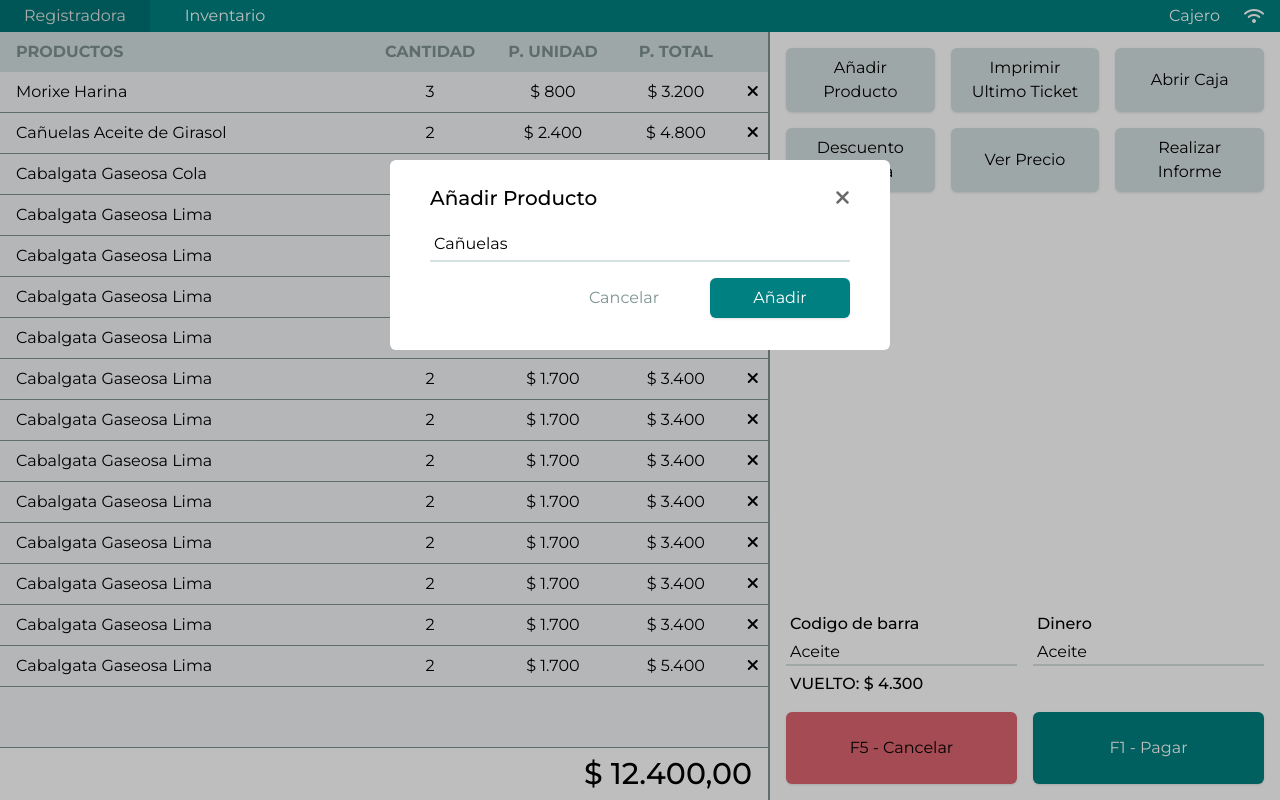
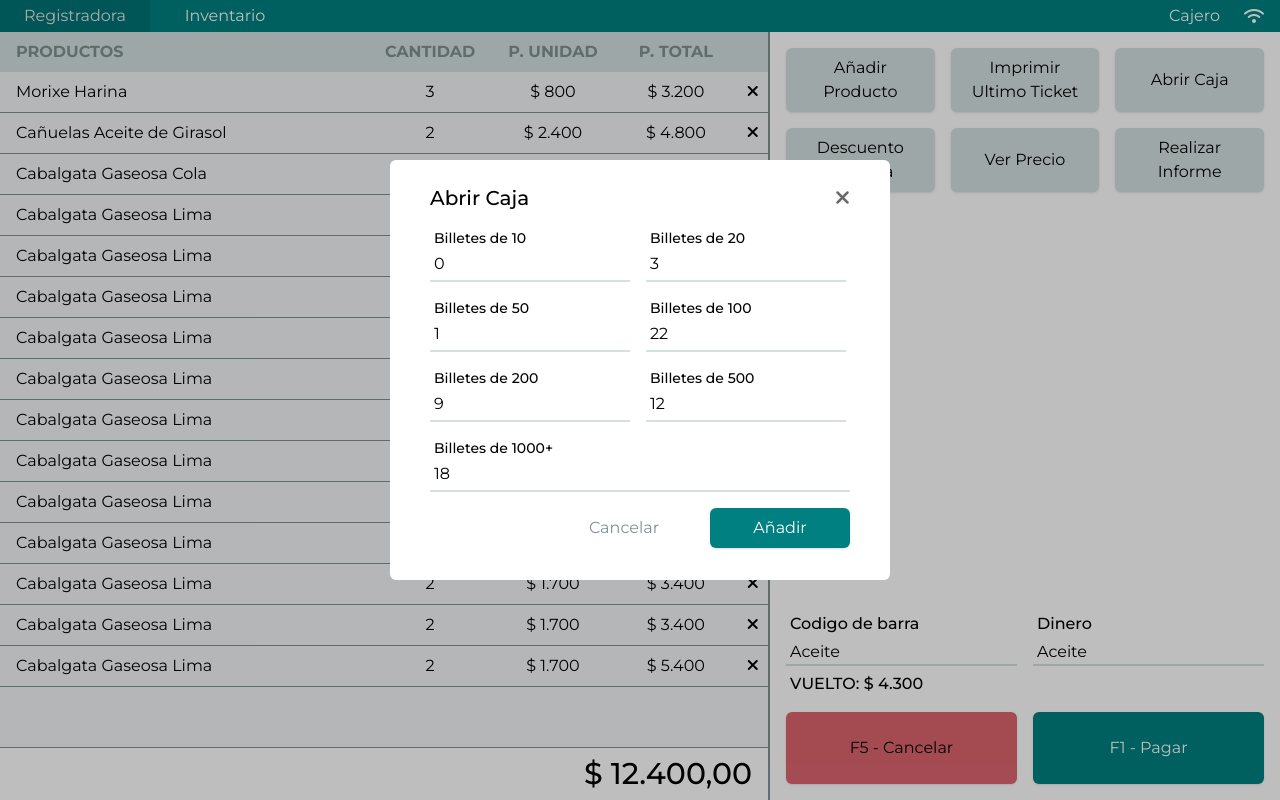
Before and after one commit to Cito2310/react-ts-initial-project, a React (Vite) app: page / in a window 1280 px wide. Built offline with nearby package versions, Linux system fonts and the light colour scheme.

Commit message:
added ModalCashSession && added ModalCashOpen

```diff
--- a/src/ModalDesigns/ModalAddProduct.tsx
+++ b/src/ModalDesigns/ModalAddProduct.tsx
@@ -8,7 +8,7 @@ export const ModalAddProduct = () => {
             bg-white font-[Montserrat] py-6 px-10 pb-8 w-[500px] rounded-md
             flex flex-col gap-4
         `}>
-            <div className="flex justify-between">
+            <div className="flex justify-between items-center">
                 <h2 className="font-medium text-xl">Añadir Producto</h2>
 
                 <button className="text-[#686868]"><i className="fa-solid fa-xmark text-xl"/></button>
--- /dev/null
+++ b/src/ModalDesigns/ModalCashOpen.tsx
@@ -0,0 +1,73 @@
+export const ModalCashOpen = () => {
+    return <>
+        <div className="fixed top-0 left-0 w-screen h-screen bg-[#00000041] z-[100]"/>
+
+
+        <div className={`
+            fixed translate-x-[-50%] top-[20%] left-[50%] z-[120]
+            bg-white font-[Montserrat] py-6 px-10 pb-8 w-[500px] rounded-md
+            flex flex-col gap-4
+        `}>
+            <div className="flex justify-between items-center">
+                <h2 className="font-medium text-xl">Abrir Caja</h2>
+
+                <button className="text-[#686868]"><i className="fa-solid fa-xmark text-xl"/></button>
+            </div>
+
+            <div className="flex flex-col">
+                <div className="flex flex-col gap-4">
+                    <div className="flex w-full gap-4">
+                        <div className="flex flex-col">
+                            <label className="text-sm font-medium px-1">Billetes de 10</label>
+                            <input onChange={()=>{}} className="w-full border-b-2 border-[#d5e0e0] px-1 py-1 outline-none focus:border-[#7e9292] transition-base" value={"0"}/>
+                        </div>
+
+                        <div className="flex flex-col">
+                            <label className="text-sm font-medium px-1">Billetes de 20</label>
+                            <input onChange={()=>{}} className="w-full border-b-2 border-[#d5e0e0] px-1 py-1 outline-none focus:border-[#7e9292] transition-base" value={"3"}/>
+                        </div>
+
+                    </div>
+
+                    <div className="flex w-full gap-4">
+                        <div className="flex flex-col">
+                            <label className="text-sm font-medium px-1">Billetes de 50</label>
+                            <input onChange={()=>{}} className="w-full border-b-2 border-[#d5e0e0] px-1 py-1 outline-none focus:border-[#7e9292] transition-base" value={"1"}/>
+                        </div>
+
+                        <div className="flex flex-col">
+                            <label className="text-sm font-medium px-1">Billetes de 100</label>
+                            <input onChange={()=>{}} className="w-full border-b-2 border-[#d5e0e0] px-1 py-1 outline-none focus:border-[#7e9292] transition-base" value={"22"}/>
+                        </div>
+                    </div>
+
+                    <div className="flex w-full gap-4">
+                        <div className="flex flex-col">
+                            <label className="text-sm font-medium px-1">Billetes de 200</label>
+                            <input onChange={()=>{}} className="w-full border-b-2 border-[#d5e0e0] px-1 py-1 outline-none focus:border-[#7e9292] transition-base" value={"9"}/>
+                        </div>
+
+                        <div className="flex flex-col">
+                            <label className="text-sm font-medium px-1">Billetes de 500</label>
+                            <input onChange={()=>{}} className="w-full border-b-2 border-[#d5e0e0] px-1 py-1 outline-none focus:border-[#7e9292] transition-base" value={"12"}/>
+                        </div>
+                    </div>
+
+                    <div className="flex w-full gap-4">
+                        <div className="flex flex-col w-full">
+                            <label className="text-sm font-medium px-1">Billetes de 1000+</label>
+                            <input id="bill1000" onChange={()=>{}} className="w-full border-b-2 border-[#d5e0e0] px-1 py-1 outline-none focus:border-[#7e9292] transition-base" value={"18"}/>
+                        </div>
+                    </div>
+
+                </div>
+            </div>
+
+            <div className="flex gap-4 justify-end">
+                <button className="transition-base rounded-md w-[140px] text-[#7e9292] px-2 py-2 active:brightness-[.90] active:shadow-inner hover:bg-[#d5e0e0] hover:text-[#3d4646] hover:shadow-none">Cancelar</button>
+                <button className="transition-base rounded-md w-[140px] bg-[#008080] text-white px-2 py-2 shadow active:brightness-[.90] active:shadow-inner hover:brightness-95 hover:shadow-none">Añadir</button>
+            </div>
+
+        </div>
+    </>
+}
--- /dev/null
+++ b/src/ModalDesigns/ModalCashSession.tsx
@@ -0,0 +1,28 @@
+export const ModalCashSession = () => {
+    return <>
+        <div className="fixed top-0 left-0 w-screen h-screen bg-[#00000041] z-[100]"/>
+
+
+        <div className={`
+            fixed translate-x-[-50%] top-[20%] left-[50%] z-[120]
+            bg-white font-[Montserrat] py-6 px-10 pb-10 w-[500px] rounded-md
+            flex flex-col gap-4
+        `}>
+            <div className="flex justify-between  items-center">
+                <h2 className="font-medium text-xl">Administrar Caja</h2>
+
+                <button className="text-[#686868]"><i className="fa-solid fa-xmark text-xl"/></button>
+            </div>
+
+
+            <div className="flex flex-col">
+                <div className="flex flex-col gap-4">
+                    <button className="transition-base rounded-md bg-[#d5e0e0] text-[#3d4646] px-2 py-2 shadow active:brightness-[.90] active:shadow-inner hover:brightness-95 hover:shadow-none">Abrir Caja</button>
+                    <button className="transition-base rounded-md bg-[#d5e0e0] text-[#3d4646] px-2 py-2 shadow active:brightness-[.90] active:shadow-inner hover:brightness-95 hover:shadow-none">Retirar Efectivo</button>
+                    <button className="transition-base rounded-md bg-[#d5e0e0] text-[#3d4646] px-2 py-2 shadow active:brightness-[.90] active:shadow-inner hover:brightness-95 hover:shadow-none">Añadir Cambio</button>
+
+                </div>
+            </div>
+        </div>
+    </>
+}
--- a/src/main.tsx
+++ b/src/main.tsx
@@ -5,10 +5,14 @@ import { ProductManagement } from './ProductManagement/Main'
 import { CategoryManagement } from './CategoryManagement/Main'
 import { POScreen } from './POScreen/Main'
 import { ModalAddProduct } from './ModalDesigns/ModalAddProduct'
+import { ModalCashSession } from './ModalDesigns/ModalCashSession'
+import { ModalCashOpen } from './ModalDesigns/ModalCashOpen'
 
 ReactDOM.createRoot(document.getElementById('root') as HTMLElement).render(
   <React.StrictMode>
-    <ModalAddProduct />
+    {/* <ModalAddProduct /> */}
+    {/* <ModalCashSession /> */}
+    <ModalCashOpen />
 
 
     <POScreen />
```
